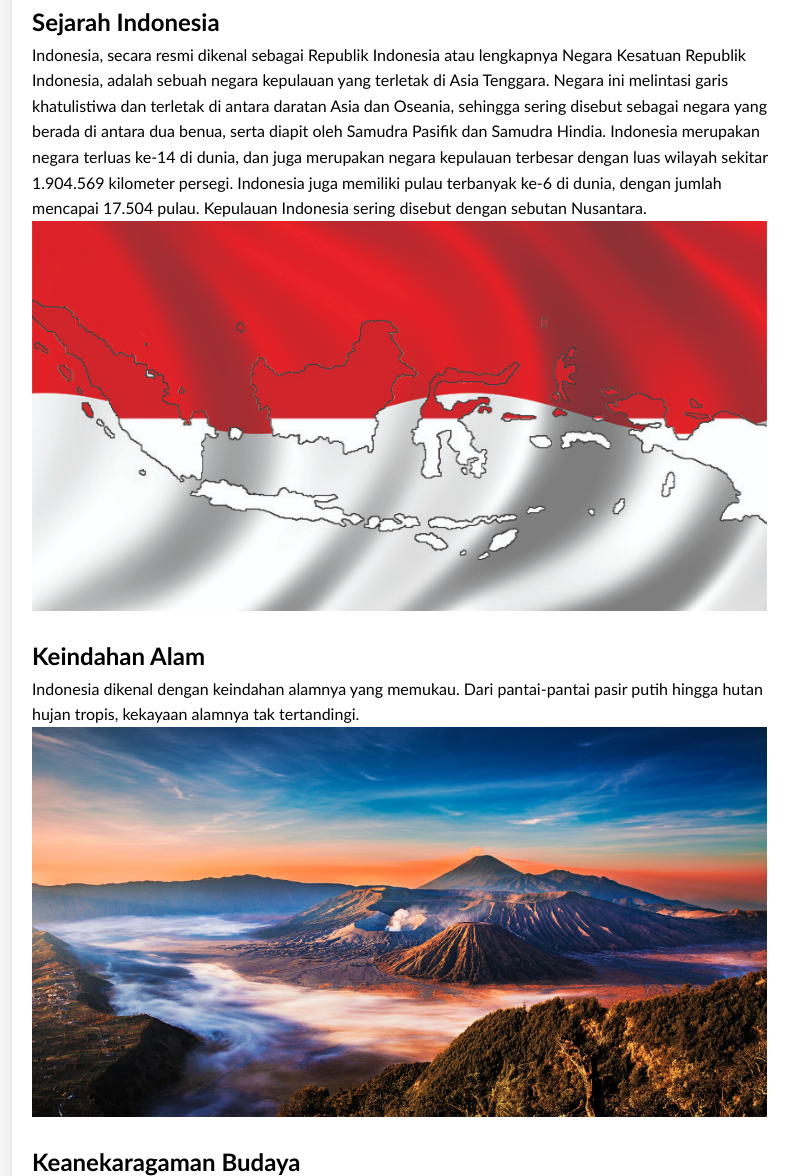
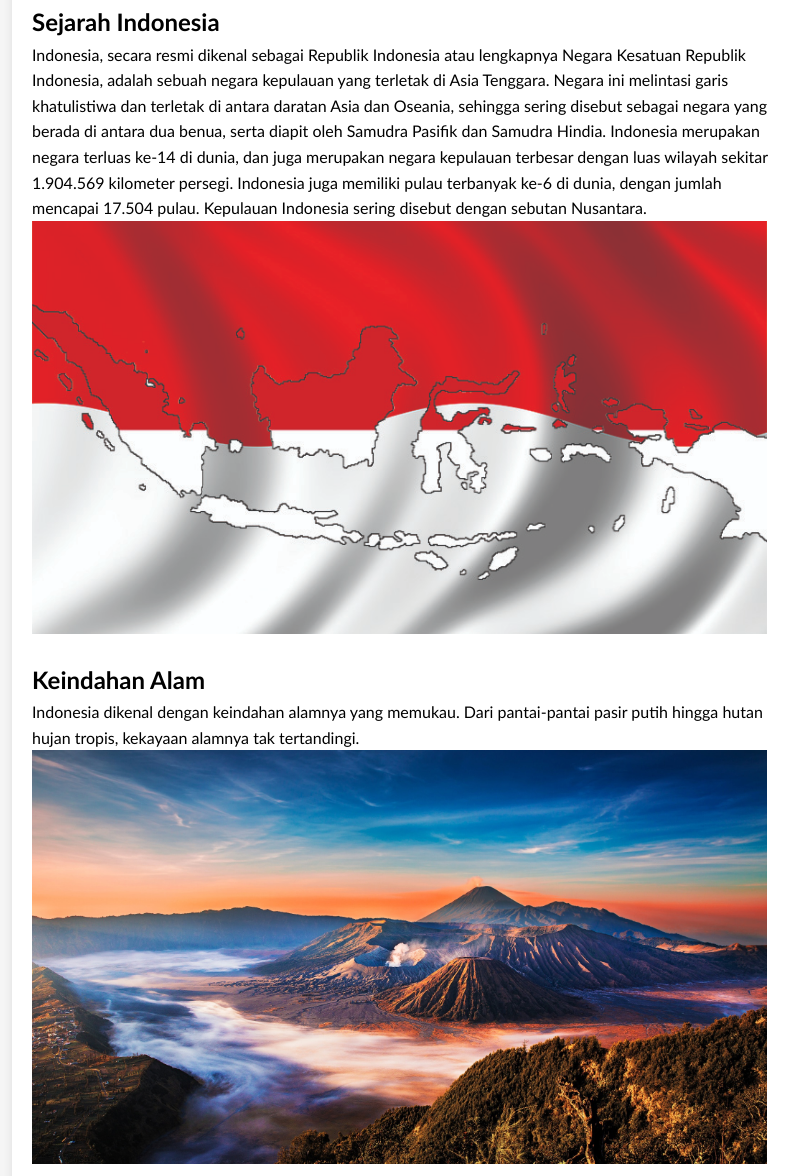
Before and after one commit to Suminar123/Project_IL, a plain HTML site: page index.html in a window 1280 px wide. Shown: the part 772-1948 px from the top of the page, without its empty margins (228-1027 px from the left). Drawn offline with Linux system fonts and the light colour scheme.

Commit message:
Add files via upload

```diff
--- a/styles.css
+++ b/styles.css
@@ -62,6 +62,12 @@ main {
 
 section {
     margin-bottom: 20px;
+}
+
+/* CSS untuk gambar */
+img {
+    max-width: 100%;
+    height: auto;
 }
 
 footer {
```
